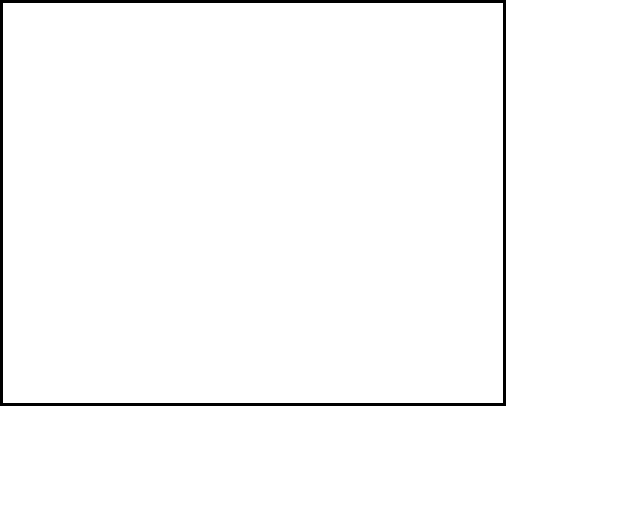
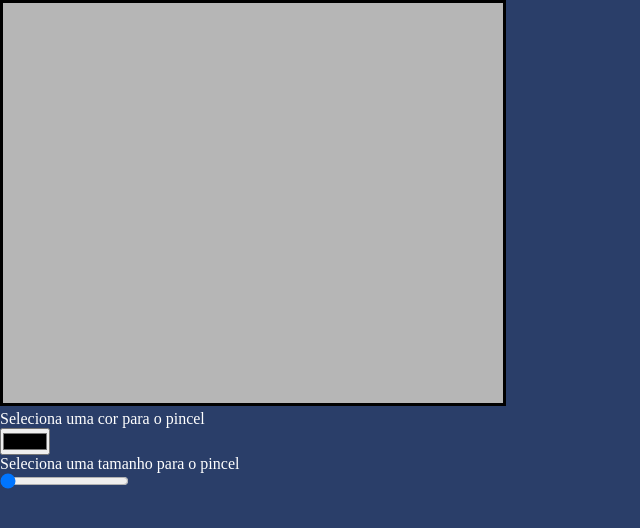
Before and after one commit to devlab92/jsDraw, a plain HTML site: page index.html in a window 1280 px wide. Shown: the whole page, without its empty margins (0-640 px from the left). Drawn offline with Linux system fonts and the light colour scheme.

Commit message:
Adicionado a fauncao de trocar cor e tamanho

```diff
--- a/index.html
+++ b/index.html
@@ -10,6 +10,15 @@
 </head>
 <body>
 	<canvas id="canvas"></canvas>
-	<canvas id="circle" width="150" height="150"></canvas>
+
+	<div>
+		<p>Seleciona uma cor para o pincel</p>
+		<input id="penColor" type="color">
+	</div>
+	<div>
+		<p>Seleciona uma tamanho para o pincel</p>
+		<input id="penSize" type="range" min="1" max="20" value="1">
+	</div>
+
 </body>
 </html>
--- a/main.js
+++ b/main.js
@@ -7,6 +7,18 @@ document.addEventListener('DOMContentLoaded', () => {
 	//Seta o tamanho das dimensões do canvas
 	canvas.width = 500
 	canvas.height = 400
+
+	// Recebe o valor do input color do html
+	let color = document.getElementById('penColor')
+	color.onchange = () => {
+		ctx.strokeStyle = color.value
+	}
+	// Recebe o valor do input range do html
+	let size = document.getElementById('penSize')
+	size.onchange = () => {
+		console.log(size.value)
+		ctx.lineWidth = size.value
+	}
 
 	const pen = {
 		active: false,
--- a/style.css
+++ b/style.css
@@ -3,6 +3,11 @@
 	margin: 0;
 }
 
+body{
+	background-color: rgb(42, 62, 105);
+	color: #fff;
+}
 #canvas{
 	border: 3px solid black;
+	background-color: rgb(182, 182, 182);
 }
```
